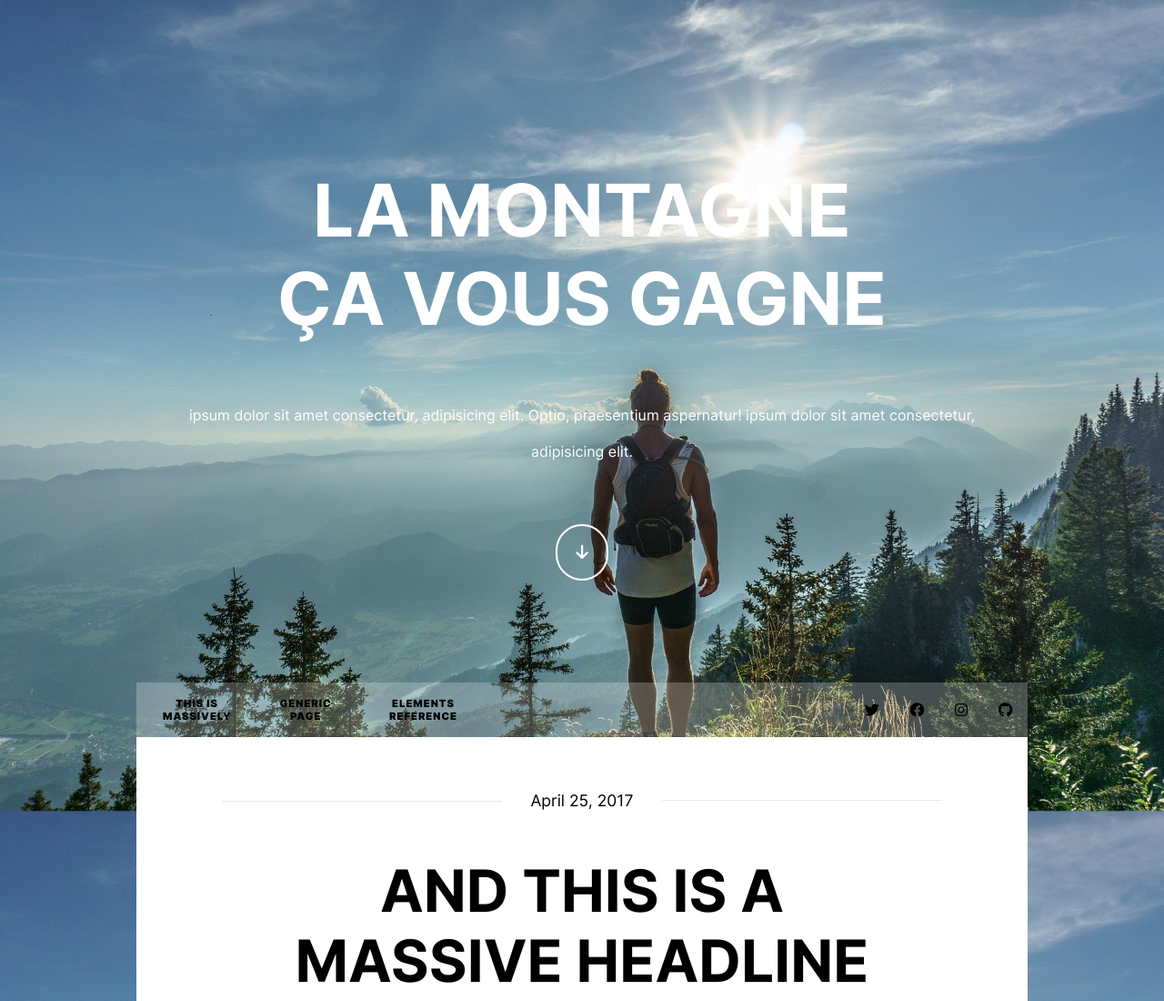
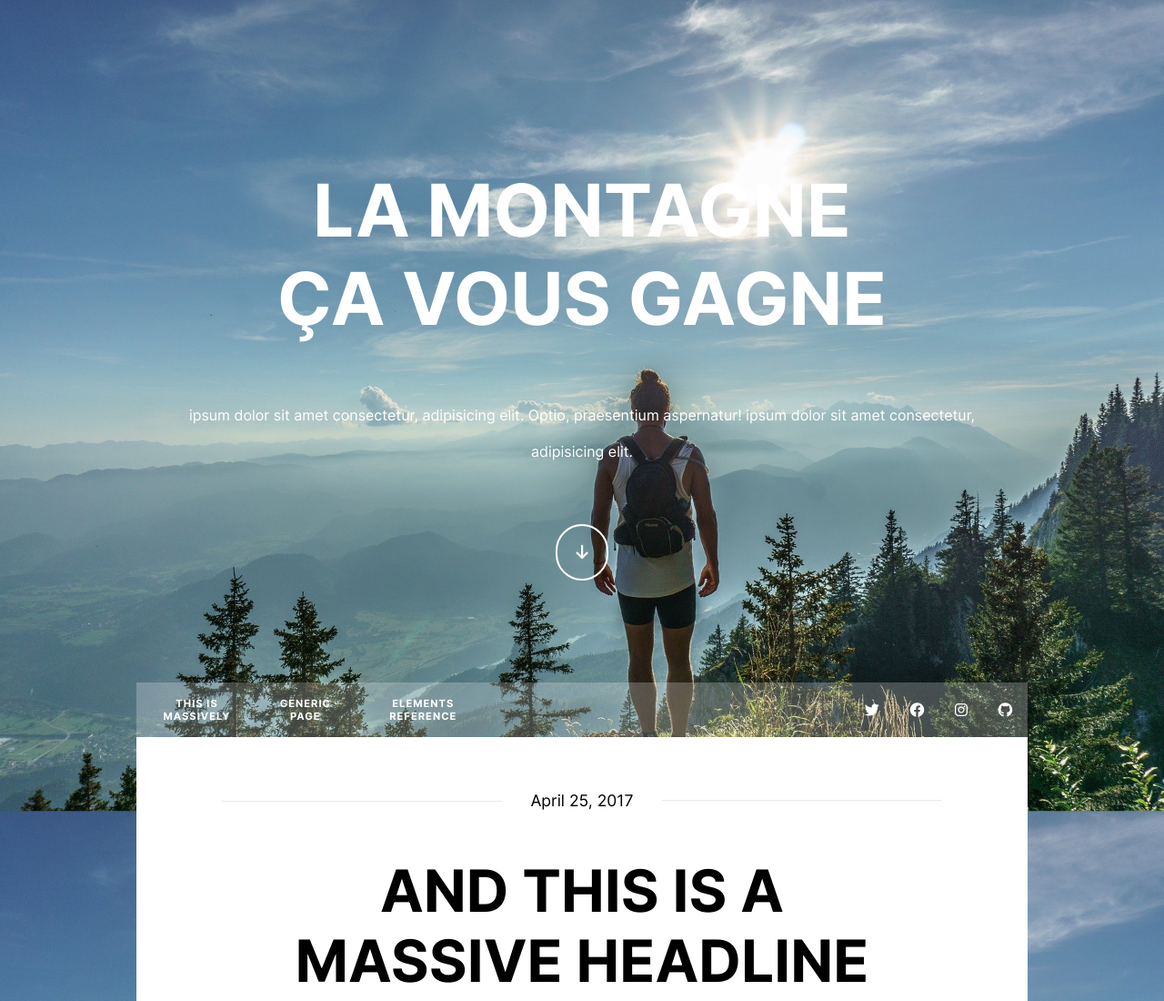
Before and after one commit to Kintoraa/montagne.github.io, a plain HTML site: page index.html in a window 1280 px wide. Shown: the top 1100 px of the page at 91% size. Drawn offline with Linux system fonts and the light colour scheme.

Commit message:
projet finished version 4.0

```diff
--- a/assets/styles/layout/_navbar.scss
+++ b/assets/styles/layout/_navbar.scss
@@ -1,6 +1,7 @@
 nav {
     @include width;
     background: #ffffff3b;
+    color: $color1;
 
     div {
         display: flex;
@@ -25,13 +26,15 @@ nav {
             @include center;
             font-size: 0.7rem;
             letter-spacing: 1px;
-            font-weight: 900;
+            font-weight: 700;
             height: 100%;
             padding: 0 10px;
             transition: 1s;
 
+
             &:hover {
                 background: $color3;
+                color: $color2;
 
             }
         }
```
Also changed, not shown: assets/styles/index.css, 1 other file.
